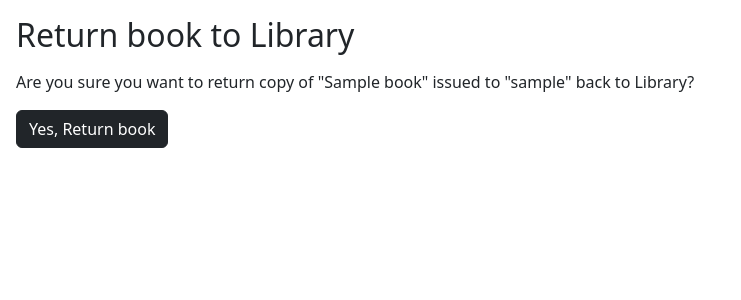
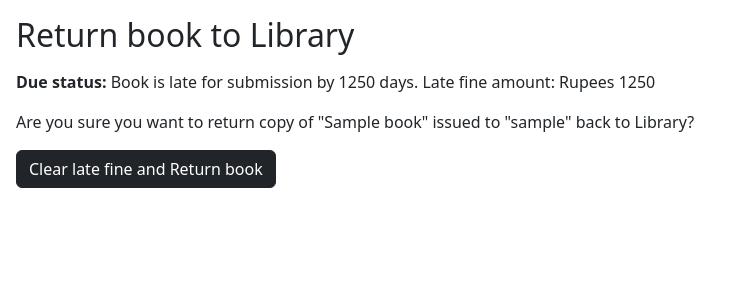
Before and after one commit to padamupreti/grantha-lms, a Django app: page /issues/1/return/ in a window 1280 px wide. Shown: the part 56-356 px from the top of the page, without its empty margins (0-741 px from the left). Run offline with Django 4.2, Linux system fonts and the light colour scheme; a user stored in the database is signed in; tables that the repository leaves empty hold one stand-in row (values such as "Sample post"); some libraries are stand-ins or nearby versions.

Commit message:
Added Late fine creation mechanism for book return

```diff
--- a/dashboard/templates/dashboard/return_issued.html
+++ b/dashboard/templates/dashboard/return_issued.html
@@ -1,11 +1,17 @@
 {% extends 'base.html' %} {% block content %}
-<h2 class="m-3">Return book to Library</h2>
-<p class="m-3">
-    Are you sure you want to return copy of "{{ book }}" issued to "{{ member}}"
-    back to Library?
-</p>
-<form method="post" class="mx-3 mb-3">
-    {% csrf_token %}
-    <button type="submit" class="btn btn-dark mx-auto">Yes, Return book</button>
-</form>
+<div class="m-3">
+    <h2 class="mb-3">Return book to Library</h2>
+    <p class="mb-3"><strong>Due status:</strong> {{ message }}</p>
+    <p class="m-b-3">
+        Are you sure you want to return copy of "{{ book }}" issued to
+        "{{member}}" back to Library?
+    </p>
+    <form method="post" class="mb-3">
+        {% csrf_token %}
+        <button type="submit" class="btn btn-dark mx-auto">
+            {% if due_days %} Clear late fine and Return book {% else %} Yes,
+            Return book {% endif %}
+        </button>
+    </form>
+</div>
 {% endblock %}
--- a/dashboard/views/issue.py
+++ b/dashboard/views/issue.py
@@ -3,8 +3,11 @@ from django.contrib.auth.decorators import login_required
 
 from datetime import date
 
-from ..models import BookCopy, Issue
+from ..models import BookCopy, Issue, LateFine
 from ..forms.issue_forms import IssueCreateForm
+
+
+PER_DAY_FINE = 1
 
 
 @login_required
@@ -33,14 +36,36 @@ def list_issues(request):
 @login_required
 def return_issued_book(request, pk):
     issue = get_object_or_404(Issue, id=pk)
+    due_days = None
+    due_date = issue.due_date
+    today = date.today()
+    if due_date > today:
+        message = 'Book is not due for submission'
+    else:
+        due_days = abs(today - due_date).days
+        if due_days == 0:
+            message = 'Book is due for submission today'
+        else:
+            fine_amount = due_days * PER_DAY_FINE
+            message = f'Book is late for submission by {due_days} days. Late fine amount: Rupees {fine_amount}'
     context = {
         'book': issue.book_copy.book,
         'member': issue.member,
+        'message': message,
+        'due_days': due_days
     }
     if request.method == 'POST':
+        if due_days:
+            LateFine.objects.create(
+                book_copy=issue.book_copy,
+                member=issue.member,
+                late_days=due_days,
+                amount=fine_amount,
+                fined_date=today
+            )
         issue.book_copy.is_available = True
         issue.book_copy.save()
-        issue.returned_date = date.today()
+        issue.returned_date = today
         issue.save()
         return redirect('dashboard:list-issues')
     return render(request, 'dashboard/return_issued.html', context)
```
